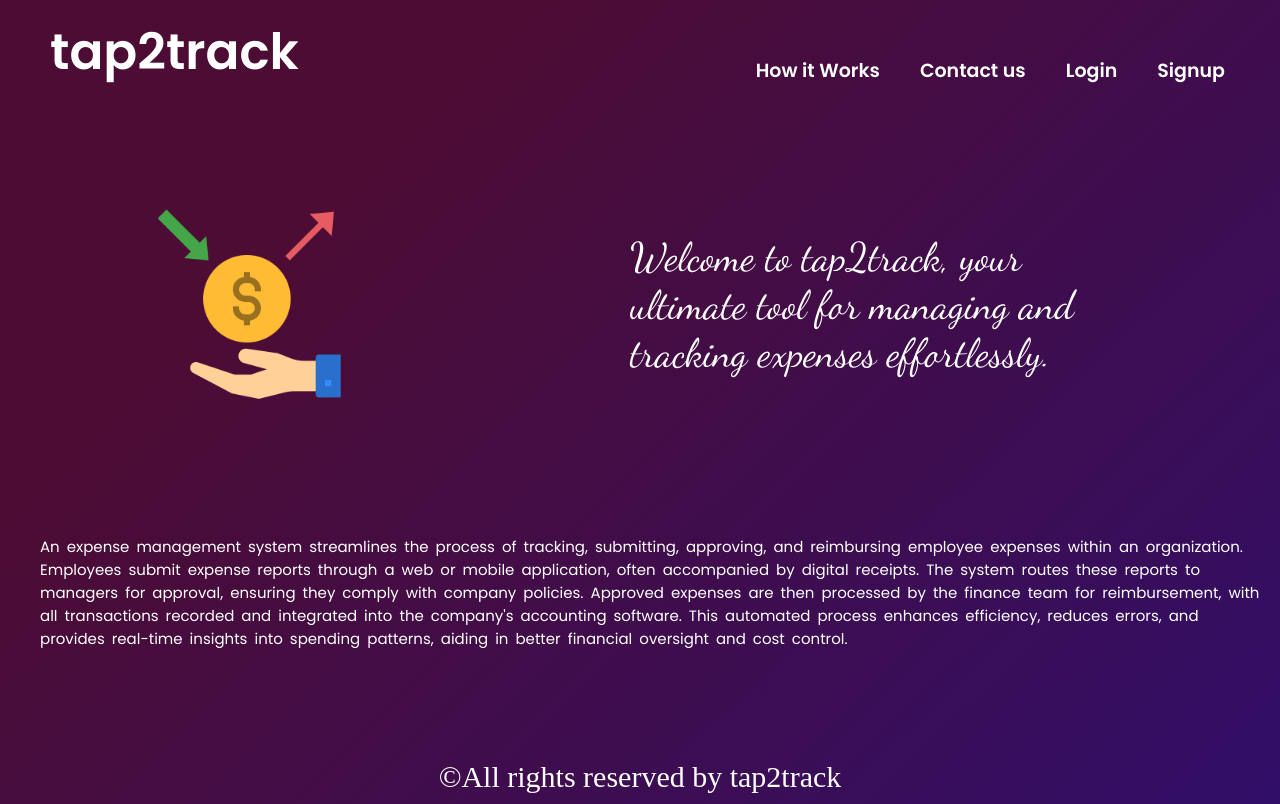
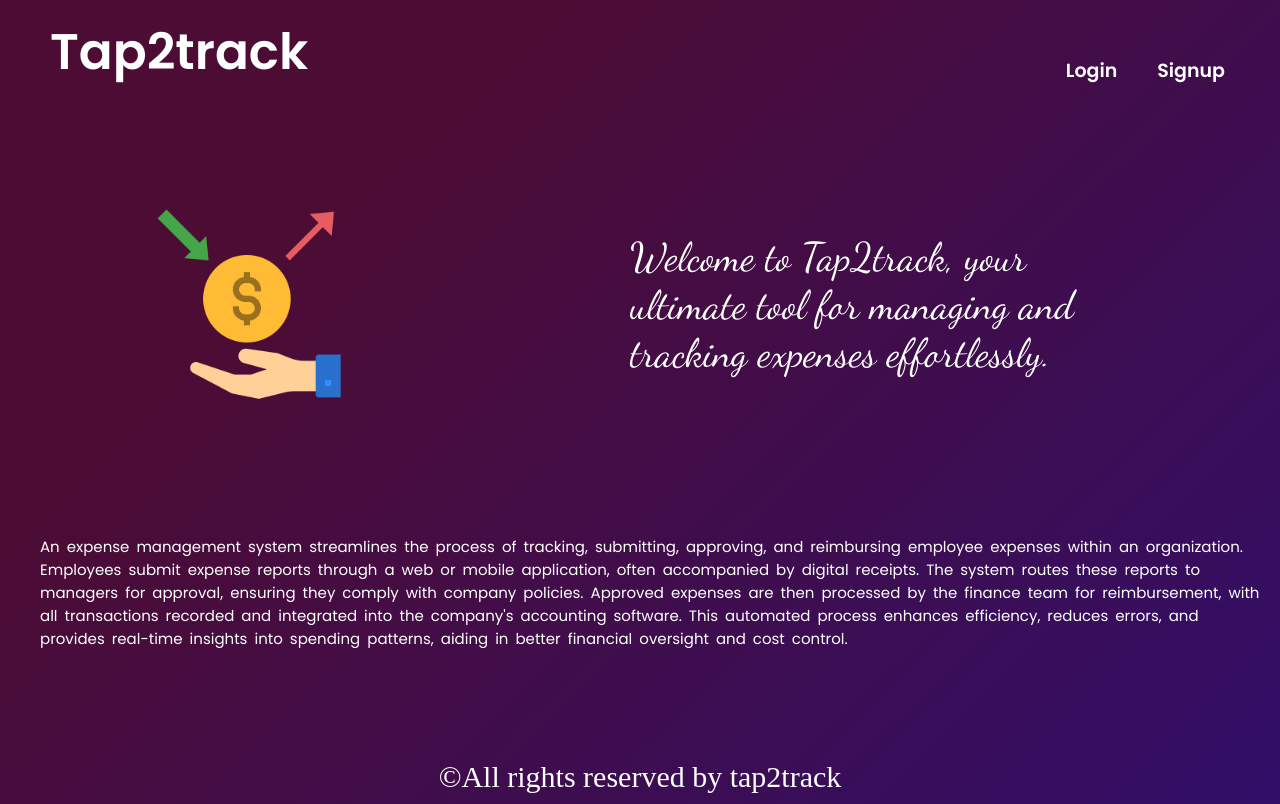
Before and after one commit to premm-learnings/tap2track, a plain HTML site: page index.html in a window 1280 px wide. Drawn offline with Linux system fonts and the light colour scheme; a web font is replaced by a local one.

Commit message:
Update index.html

```diff
--- a/index.html
+++ b/index.html
@@ -8,21 +8,22 @@
     <link rel="icon" href="money.png">
 </head>
 <body>
+
         <nav class="nav">
-        <div>tap2track
+            <div>Tap2track
                 <div class="nav2">
                     <ul class="list">
-                    <li><a href="#para">How it Works</a></li>
-                    <li><a href="team.html">Contact us</a></li>
-                    <li><a href="signup1.html">Login</a></li>
-                    <li><a href="signup1.html">Signup</a></li>
+                        <li class="list-items"><a href="signup.html">Login</a></li>
+                        <li class="list-items"><a href="signup.html">Signup</a></li>
                     </ul>
                 </div>
             </div>
            </nav>
+
+
        <div class="container">
         <img src="increase.png">
-        <div>Welcome to tap2track, your ultimate tool for managing and tracking expenses effortlessly.</div>
+        <div>Welcome to Tap2track, your ultimate tool for managing and tracking expenses effortlessly.</div>
        </div>
        <div id="para">
         <p>An expense management system streamlines the process of tracking, submitting, approving, and reimbursing employee expenses within an organization. Employees submit expense reports through a web or mobile application, often accompanied by digital receipts. The system routes these reports to managers for approval, ensuring they comply with company policies. Approved expenses are then processed by the finance team for reimbursement, with all transactions recorded and integrated into the company's accounting software. This automated process enhances efficiency, reduces errors, and provides real-time insights into spending patterns, aiding in better financial oversight and cost control.</p>
```
Lines whose indentation alone changed are shown as unchanged.
